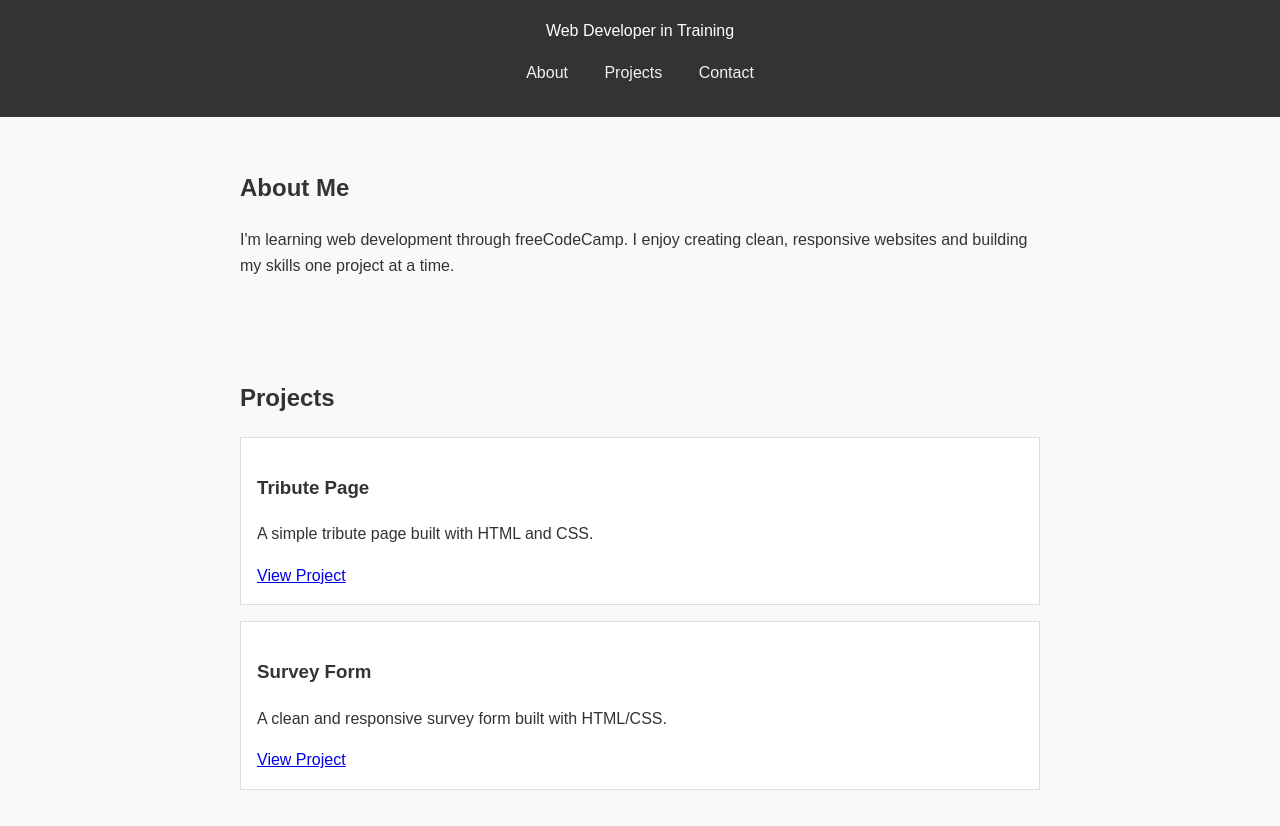
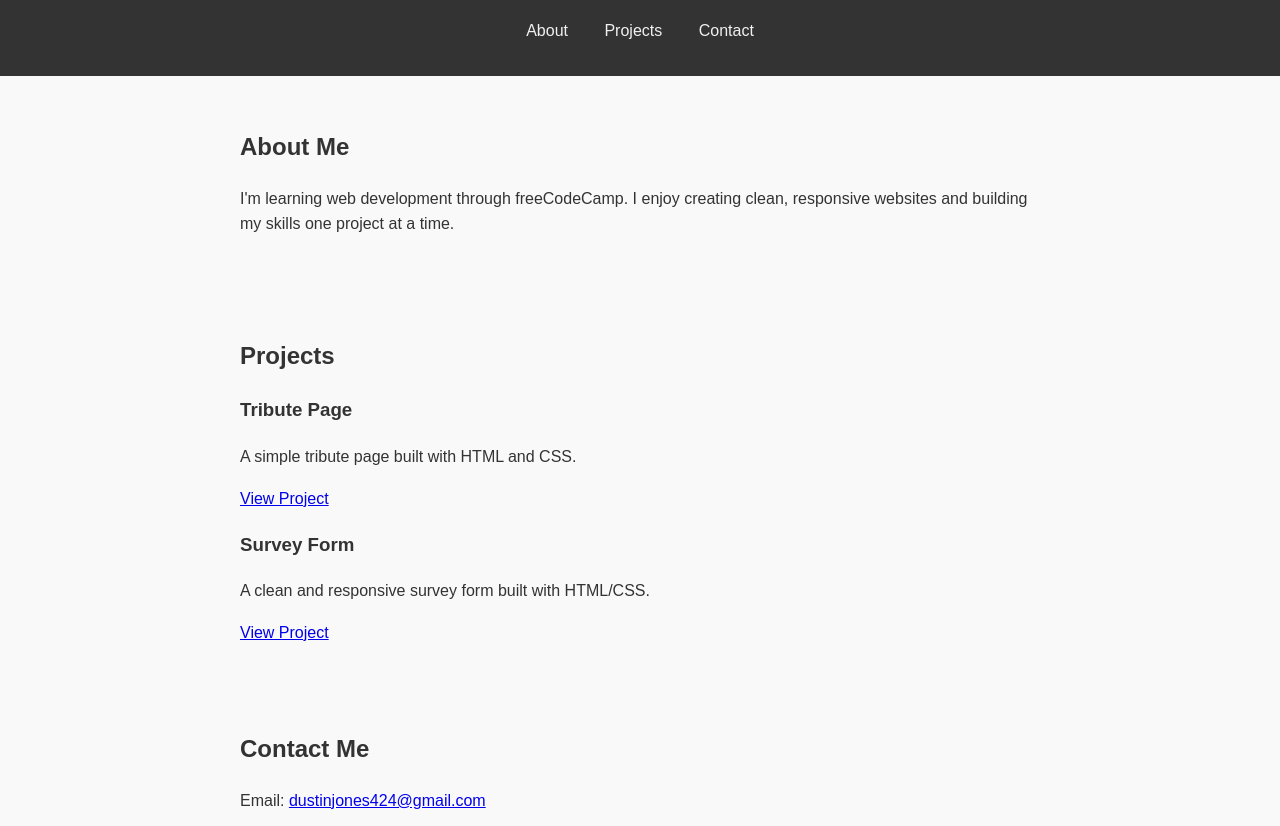
Before and after one commit to Qaerus/dustinjones-portfolio, a plain HTML site: page index.html in a window 1280 px wide. Shown: the part 108-934 px from the top of the page. Drawn offline with Linux system fonts and the light colour scheme.

Commit message:
Update index.html

```diff
--- a/index.html
+++ b/index.html
@@ -4,46 +4,54 @@
   <meta charset="UTF-8" />
   <meta name="viewport" content="width=device-width, initial-scale=1" />
   <title>Dustin Jones - Portfolio</title>
+  <link href="https://fonts.googleapis.com/css2?family=Inter:wght@400;700&display=swap" rel="stylesheet" />
   <link rel="stylesheet" href="style.css" />
 </head>
 <body>
   <header>
+    <div class="container">
       <h1>Dustin Jones</h1>
-    <p>Web Developer in Training</p>
       <nav>
         <a href="#about">About</a>
         <a href="#projects">Projects</a>
         <a href="#contact">Contact</a>
       </nav>
+    </div>
   </header>
 
-  <section id="about">
+  <main class="container">
+    <section id="about" class="section">
       <h2>About Me</h2>
       <p>I'm learning web development through freeCodeCamp. I enjoy creating clean, responsive websites and building my skills one project at a time.</p>
     </section>
 
-  <section id="projects">
+    <section id="projects" class="section">
       <h2>Projects</h2>
-    <div class="project">
+      <div class="projects-grid">
+        <div class="project-card">
           <h3>Tribute Page</h3>
           <p>A simple tribute page built with HTML and CSS.</p>
-      <a href="#" target="_blank">View Project</a>
+          <a href="#" target="_blank" class="btn">View Project</a>
         </div>
-    <div class="project">
+        <div class="project-card">
           <h3>Survey Form</h3>
           <p>A clean and responsive survey form built with HTML/CSS.</p>
-      <a href="#" target="_blank">View Project</a>
+          <a href="#" target="_blank" class="btn">View Project</a>
+        </div>
       </div>
     </section>
 
-  <section id="contact">
+    <section id="contact" class="section">
       <h2>Contact Me</h2>
       <p>Email: <a href="mailto:dustinjones424@gmail.com">dustinjones424@gmail.com</a></p>
       <p>GitHub: <a href="https://github.com/yourusername" target="_blank">yourusername</a></p>
     </section>
+  </main>
 
   <footer>
+    <div class="container">
       <p>&copy; 2025 Dustin Jones</p>
+    </div>
   </footer>
 </body>
 </html>
```
Lines whose indentation alone changed are shown as unchanged.
